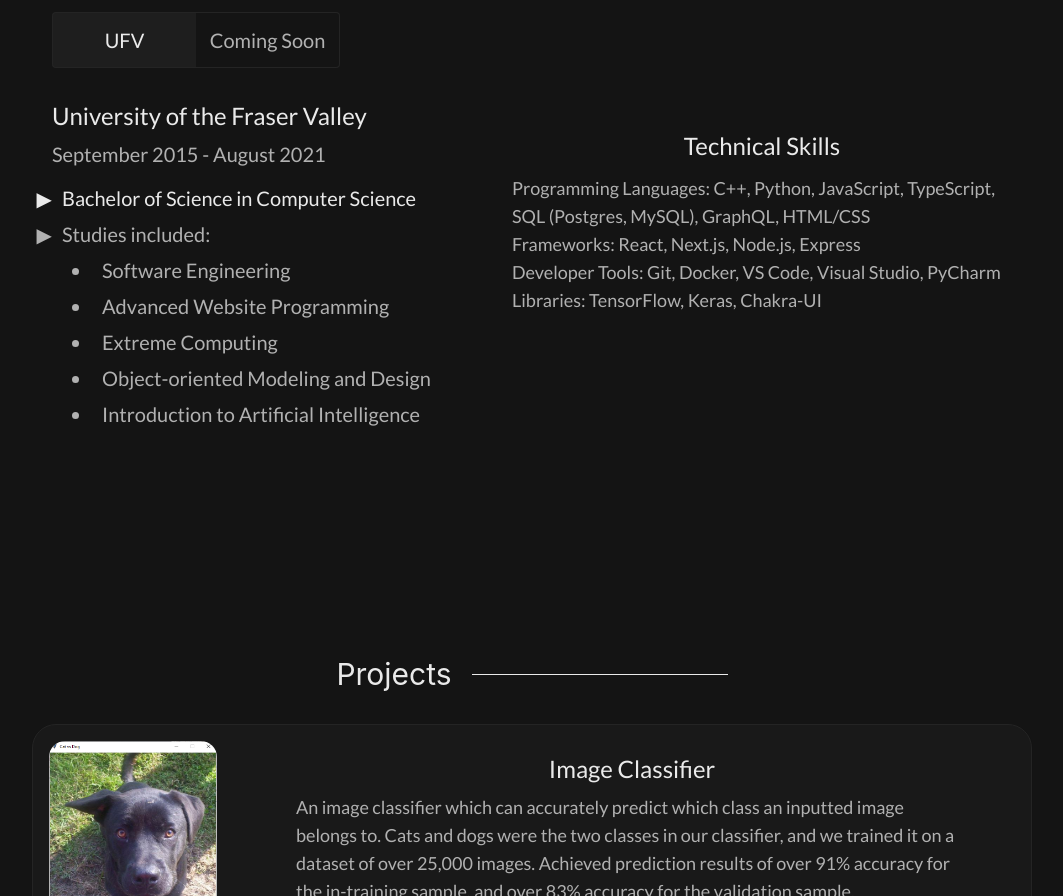
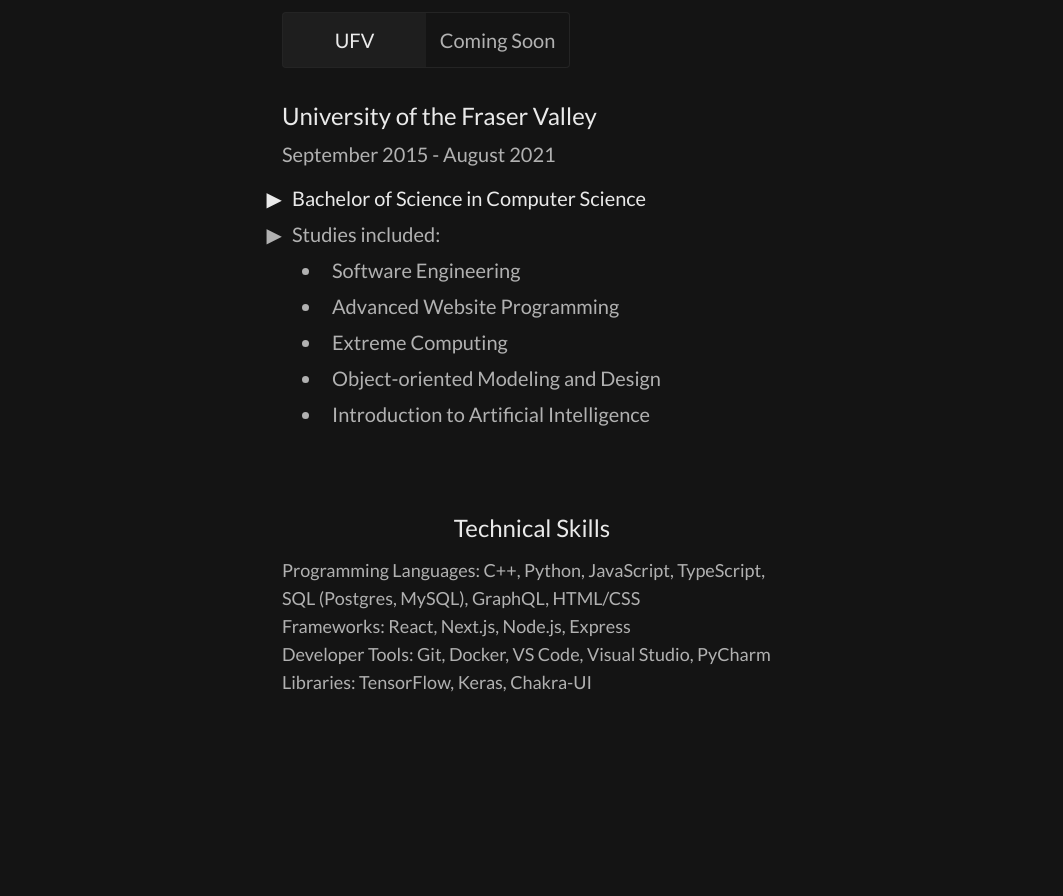
Before and after one commit to nevilmills/portfolio, a Next.js app: page / in a window 1280 px wide. Shown: the part 1700-2596 px from the top of the page, without its empty margins (108-1171 px from the left). Built offline with nearby package versions, Linux system fonts and the light colour scheme.

Commit message:
Update: experience section styling

```diff
--- a/components/sections/Experience.tsx
+++ b/components/sections/Experience.tsx
@@ -15,7 +15,7 @@
     <section id="experience" className="flex flex-col items-center py-28">
       <div>
         <SectionHeader text="Experience" />
-        <div className="flex mt-10">
+        <div className="mt-10">
           <div className="min-w-[380px] min-h-[420px]">
             <TabContainer tabs={tabs} active={active} setActive={setActive} />
             {active === tabs[0] ? (
@@ -25,13 +25,15 @@
                 <span className="block mb-4">
                   Currently seeking a full-time opportunity.
                 </span>
-                <a>View some of my work.</a>
+                <a className="highlightedText" href="/#projects">
+                  View some of my work.
+                </a>
               </div>
             )}
           </div>
-          <div className="self-center ml-20">
-            <TechnicalSkills />
-          </div>
+        </div>
+        <div className="mt-20">
+          <TechnicalSkills />
         </div>
       </div>
     </section>
--- a/styles/globals.css
+++ b/styles/globals.css
@@ -27,6 +27,10 @@
 
   .tab:not(.is-active) {
     @apply hover:bg-lightestBlack;
+  }
+
+  .highlightedText {
+    @apply border-b-2 border-lighterGrey text-lightestGrey;
   }
 
   .underline {
--- a/tailwind.config.js
+++ b/tailwind.config.js
@@ -34,6 +34,8 @@
         lightestBlack: "#1e1e1e",
         lightGrey: "#b1b1b1",
         borderBlack: "#242424",
+        lighterGrey: "#6c6c6c",
+        lightestGrey: "#d9d9d9",
       },
     },
   },
```
